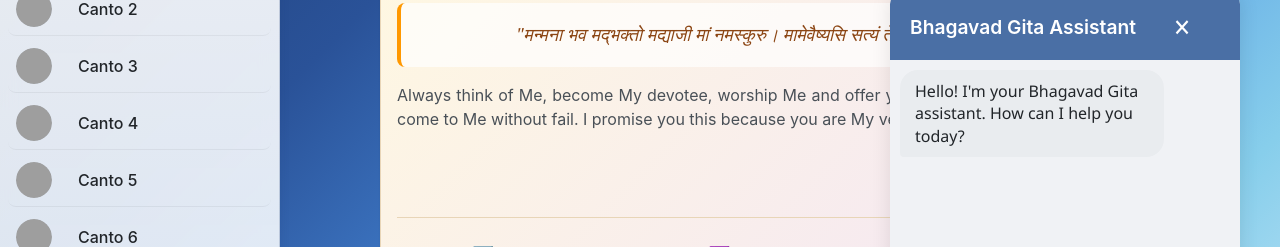
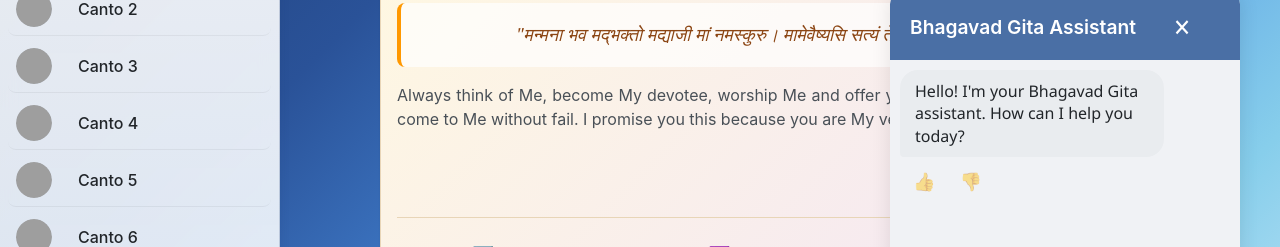
Before and after one commit to saivanamala714/minibhagavatam, a React (Create React App) app: page / in a window 1280 px wide. Both pictures are taken after a click on the element 1232 px from the left and 752 px from the top of the page. Shown: the part 146-393 px from the top of the page. Built offline with nearby package versions, Linux system fonts and the light colour scheme; grey boxes are pictures that could not be loaded.

Commit message:
chat feedback option

```diff
--- a/src/components/Chatbot/Chatbot.css
+++ b/src/components/Chatbot/Chatbot.css
@@ -156,6 +156,42 @@
   border-bottom-left-radius: 4px;
 }
 
+.feedback-buttons {
+  display: flex;
+  gap: 8px;
+  margin-top: 8px;
+  margin-left: 5px;
+}
+
+.feedback-btn {
+  background: none;
+  border: none;
+  cursor: pointer;
+  font-size: 18px;
+  padding: 4px 8px;
+  border-radius: 12px;
+  transition: all 0.2s ease;
+  opacity: 0.5;
+  display: flex;
+  align-items: center;
+  justify-content: center;
+}
+
+.feedback-btn:hover {
+  opacity: 0.8;
+  background-color: rgba(0, 0, 0, 0.05);
+  transform: scale(1.1);
+}
+
+.feedback-btn.active {
+  opacity: 1;
+  background-color: rgba(74, 111, 165, 0.1);
+}
+
+.feedback-btn:active {
+  transform: scale(0.95);
+}
+
 .chatbot-input {
   display: flex;
   padding: 15px;
--- a/src/components/Chatbot/Chatbot.js
+++ b/src/components/Chatbot/Chatbot.js
@@ -1,9 +1,18 @@
 import React, { useState, useRef, useEffect } from 'react';
 import './Chatbot.css';
+const apiUrl = 'https://bhagavad-gita-api-rbihcaaz5a-uc.a.run.app';
 
 const Chatbot = ({ onClose }) => {
   const [messages, setMessages] = useState([
-    { text: 'Hello! I\'m your Bhagavad Gita assistant. How can I help you today?', sender: 'bot' }
+    {
+      text: 'Hello! I\'m your Bhagavad Gita assistant. How can I help you today?',
+      sender: 'bot',
+      feedback: null,
+      question: null,
+      answer: null,
+      sources: [],
+      message_id: null
+    }
   ]);
   const [input, setInput] = useState('');
   const [isLoading, setIsLoading] = useState(false);
@@ -28,20 +37,68 @@
     scrollToBottom();
   }, [messages]);
 
+  const handleFeedback = async (index, feedbackType) => {
+    const message = messages[index];
+    const newFeedback = message.feedback === feedbackType ? null : feedbackType;
+
+    // Update UI immediately
+    setMessages(prev => prev.map((msg, i) => {
+      if (i === index) {
+        return { ...msg, feedback: newFeedback };
+      }
+      return msg;
+    }));
+
+    // Send feedback to API only if we have the necessary data and feedback is being set (not removed)
+    if (newFeedback && message.question && message.answer) {
+      try {
+        const feedbackUrl = `${apiUrl}/feedback`;
+
+        await fetch(feedbackUrl, {
+          method: 'POST',
+          headers: {
+            'Content-Type': 'application/json',
+          },
+          body: JSON.stringify({
+            question: message.question,
+            answer: message.answer,
+            liked: newFeedback === 'like',
+            user_id: getUserId(),
+            conversation_id: "1IGGr8YUBo8ZxduTRqeX",
+            message_id: message.message_id || `msg_${Date.now()}_${Math.random().toString(36).substr(2, 9)}`,
+            sources: message.sources || [],
+            feedback_text: newFeedback === 'like' ? 'User liked this answer' : 'User disliked this answer'
+          })
+        });
+      } catch (error) {
+        console.error('Error sending feedback:', error);
+        // Don't show error to user, feedback UI is already updated
+      }
+    }
+  };
+
   const handleSubmit = async (e) => {
     e.preventDefault();
     if (!input.trim()) return;
 
     // Add user message
-    const userMessage = { text: input, sender: 'user' };
+    const userMessage = {
+      text: input,
+      sender: 'user',
+      feedback: null,
+      question: input,
+      answer: null,
+      sources: [],
+      message_id: null
+    };
     setMessages(prev => [...prev, userMessage]);
     setInput('');
     setIsLoading(true);
 
     try {
-      const apiUrl = 'https://bhagavad-gita-api-rbihcaaz5a-uc.a.run.app/ask';
 
-      const response = await fetch(apiUrl, {
+
+      const response = await fetch(`${apiUrl}/ask`, {
         method: 'POST',
         headers: {
           'Content-Type': 'application/json',
@@ -57,10 +114,28 @@
       if (!response.ok) throw new Error('Network response was not ok');
 
       const data = await response.json();
-      setMessages(prev => [...prev, { text: data.answer || 'I\'m sorry, I couldn\'t find an answer to that question.', sender: 'bot' }]);
+      const botMessage = {
+        text: data.answer || 'I\'m sorry, I couldn\'t find an answer to that question.',
+        sender: 'bot',
+        feedback: null,
+        question: input,
+        answer: data.answer || 'I\'m sorry, I couldn\'t find an answer to that question.',
+        sources: data.sources || [],
+        message_id: data.message_id || `msg_${Date.now()}_${Math.random().toString(36).substr(2, 9)}`
+      };
+      setMessages(prev => [...prev, botMessage]);
     } catch (error) {
       console.error('Error:', error);
-      setMessages(prev => [...prev, { text: 'Sorry, I encountered an error. Please try again later.', sender: 'bot' }]);
+      const errorMessage = {
+        text: 'Sorry, I encountered an error. Please try again later.',
+        sender: 'bot',
+        feedback: null,
+        question: input,
+        answer: 'Sorry, I encountered an error. Please try again later.',
+        sources: [],
+        message_id: null
+      };
+      setMessages(prev => [...prev, errorMessage]);
     } finally {
       setIsLoading(false);
     }
@@ -80,6 +155,26 @@
             <div className="message-content">
               {message.text}
             </div>
+            {message.sender === 'bot' && (
+              <div className="feedback-buttons">
+                <button
+                  className={`feedback-btn ${message.feedback === 'like' ? 'active' : ''}`}
+                  onClick={() => handleFeedback(index, 'like')}
+                  aria-label="Like this answer"
+                  title="Like this answer"
+                >
+                  👍
+                </button>
+                <button
+                  className={`feedback-btn ${message.feedback === 'dislike' ? 'active' : ''}`}
+                  onClick={() => handleFeedback(index, 'dislike')}
+                  aria-label="Dislike this answer"
+                  title="Dislike this answer"
+                >
+                  👎
+                </button>
+              </div>
+            )}
           </div>
         ))}
         {isLoading && (
```
